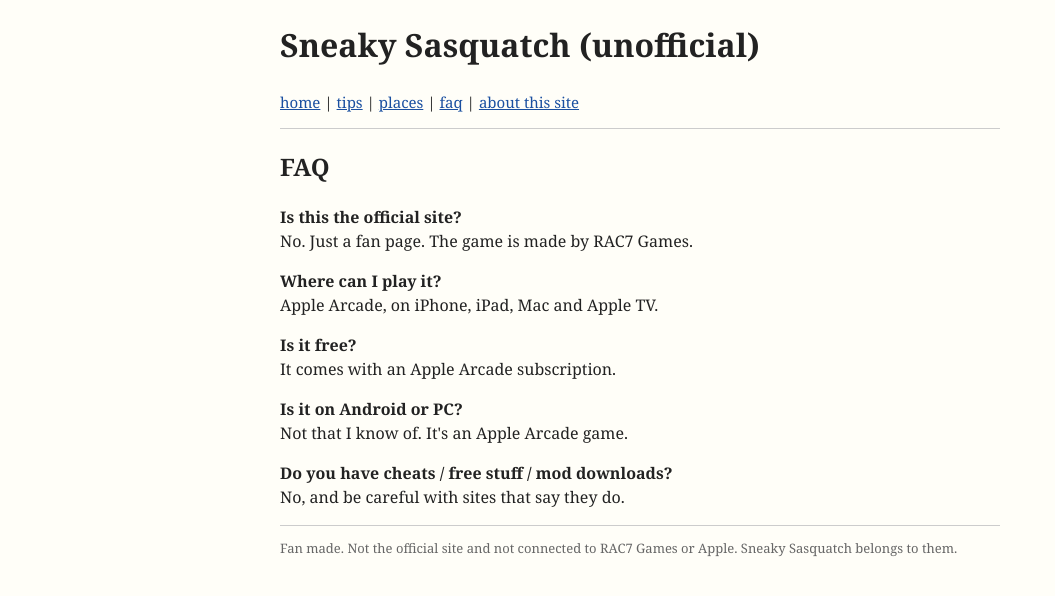
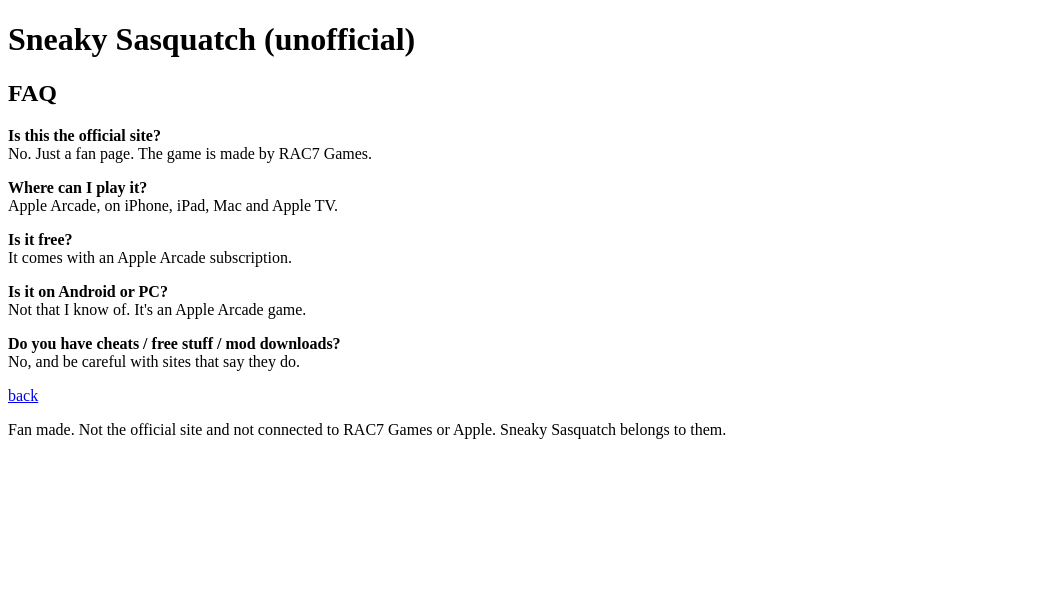
Before and after one commit to sneakysasquatchunofficial/sneakysasquatchunofficial.github.io, a plain HTML site: page faq.html in a window 1280 px wide. Shown: the whole page, without its empty margins (0-1055 px from the left). Drawn offline with Linux system fonts and the light colour scheme.

Commit message:
Strip all styling, plain HTML only
Co-Authored-By: Claude Opus 5.5 <noreply@anthropic.com>

```diff
--- a/faq.html
+++ b/faq.html
@@ -2,14 +2,10 @@
 <html lang="en">
 <head>
 <meta charset="utf-8">
-<meta name="viewport" content="width=device-width, initial-scale=1">
 <title>FAQ - Sneaky Sasquatch Unofficial</title>
-<link rel="stylesheet" href="style.css">
 </head>
 <body>
 <h1>Sneaky Sasquatch (unofficial)</h1>
-<p class="nav"><a href="index.html">home</a> | <a href="tips.html">tips</a> | <a href="places.html">places</a> | <a href="faq.html">faq</a> | <a href="about.html">about this site</a></p>
-<hr>
 <h2>FAQ</h2>
 
 <p><b>Is this the official site?</b><br>
@@ -26,7 +22,7 @@ Not that I know of. It's an Apple Arcade game.</p>
 
 <p><b>Do you have cheats / free stuff / mod downloads?</b><br>
 No, and be careful with sites that say they do.</p>
-<hr>
-<p class="small">Fan made. Not the official site and not connected to RAC7 Games or Apple. Sneaky Sasquatch belongs to them.</p>
+<p><a href="index.html">back</a></p>
+<p>Fan made. Not the official site and not connected to RAC7 Games or Apple. Sneaky Sasquatch belongs to them.</p>
 </body>
 </html>
--- a/style.css
+++ /dev/null
@@ -1,6 +0,0 @@
-body { max-width: 720px; margin: 20px auto; padding: 0 12px; font-family: Georgia, serif; line-height: 1.5; background: #fffef8; color: #222; }
-a { color: #1a4fa0; }
-a:visited { color: #6a3d9a; }
-hr { border: 0; border-top: 1px solid #ccc; }
-.nav { font-size: 15px; }
-.small { font-size: 13px; color: #666; }
```
Also changed, not shown: about.html (+2 -6 lines), index.html (+1 -6 lines), places.html (+2 -6 lines), tips.html (+2 -6 lines).
